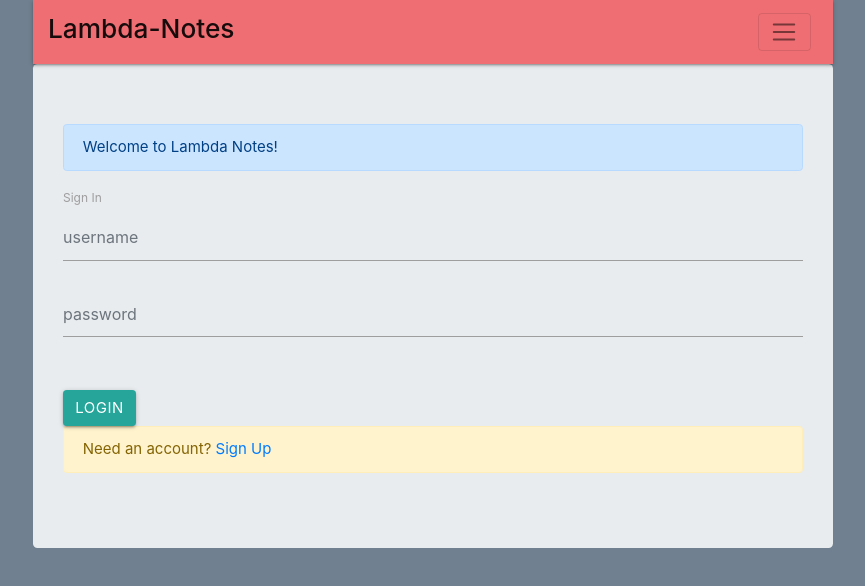
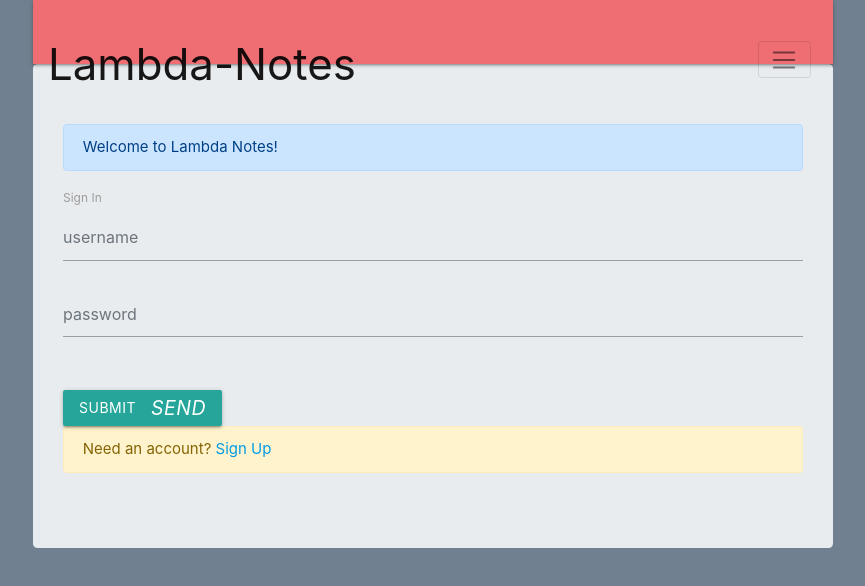
Before and after one commit to groov1234/lambda-notes, a React (Create React App) app in the folder client/: page /#/ in a window 1280 px wide. Shown: the top 586 px of the page, without its empty margins (207-1072 px from the left). Built offline with nearby package versions, Linux system fonts and the light colour scheme.

Commit message:
materialize button attempt 4

```diff
--- a/client/src/Components/login.js
+++ b/client/src/Components/login.js
@@ -2,6 +2,7 @@ import React, { Component } from 'react';
 import { connect } from 'react-redux';
 import { loggedIn, signUp } from '../Actions';
 import Navi from './navi';
+import 'materialize/dist/css/materialize.min.css';
 import {
     Jumbotron,
     Button,
@@ -105,7 +106,8 @@ class LogIn extends Component {
                                 className="btn waves-effect waves-light"
                                 onClick={this.loginAuth}
                             >
-                                Login
+                                Submit
+                                <i class="material-icons right">send</i>
                             </button>
 
                             <Alert color="warning">
```
